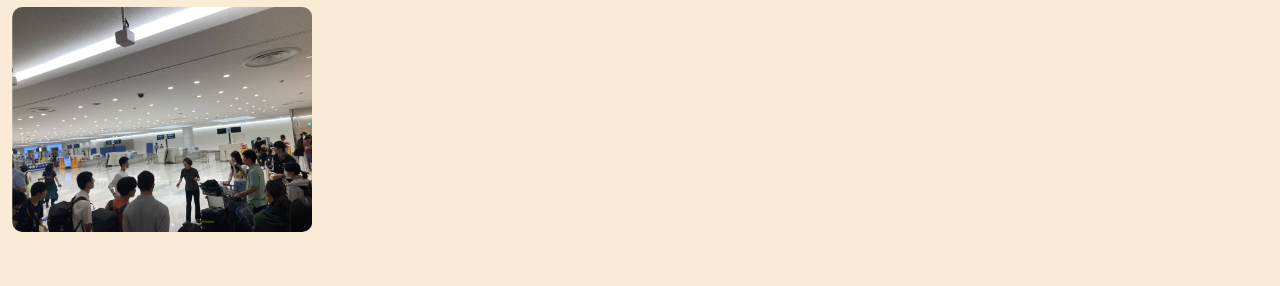
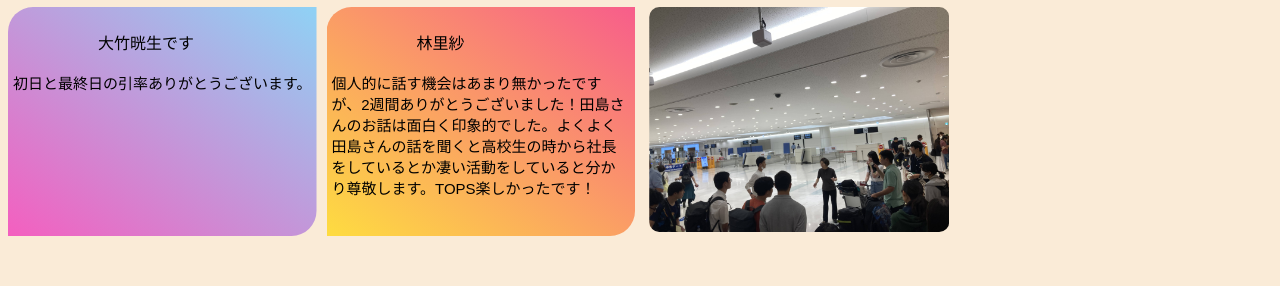
Before and after one commit to TakaP1118/thxTajima, a plain HTML site: page index.html in a window 1280 px wide. Shown: the part 5453-5739 px from the top of the page. Drawn offline with nearby package versions, Linux system fonts and the light colour scheme; a web font is replaced by a local one.

Commit message:
Update index.html

```diff
--- a/index.html
+++ b/index.html
@@ -618,6 +618,30 @@
                 </p>
             </main>
         </div>
+        <div class="messagebox2" data-aos="fade-up">
+            <aside>
+
+            </aside>
+            <header class="name">
+                <p>大竹晄生です</p>
+            </header>
+            <main>
+                <p class="message">
+                    初日と最終日の引率ありがとうございます。</p>
+            </main>
+        </div>
+        <div class="messagebox" data-aos="fade-up">
+            <aside>
+
+            </aside>
+            <header class="name">
+                <p>林里紗</p>
+            </header>
+            <main>
+                <p class="message">
+                   個人的に話す機会はあまり無かったですが、2週間ありがとうございました！田島さんのお話は面白く印象的でした。よくよく田島さんの話を聞くと高校生の時から社長をしているとか凄い活動をしていると分かり尊敬します。TOPS楽しかったです！</p>
+            </main>
+        </div>
         <div class="photo" data-aos="fade-up">
             <img src="IMG_6017.jpg" alt="最後">
         </div>
```
